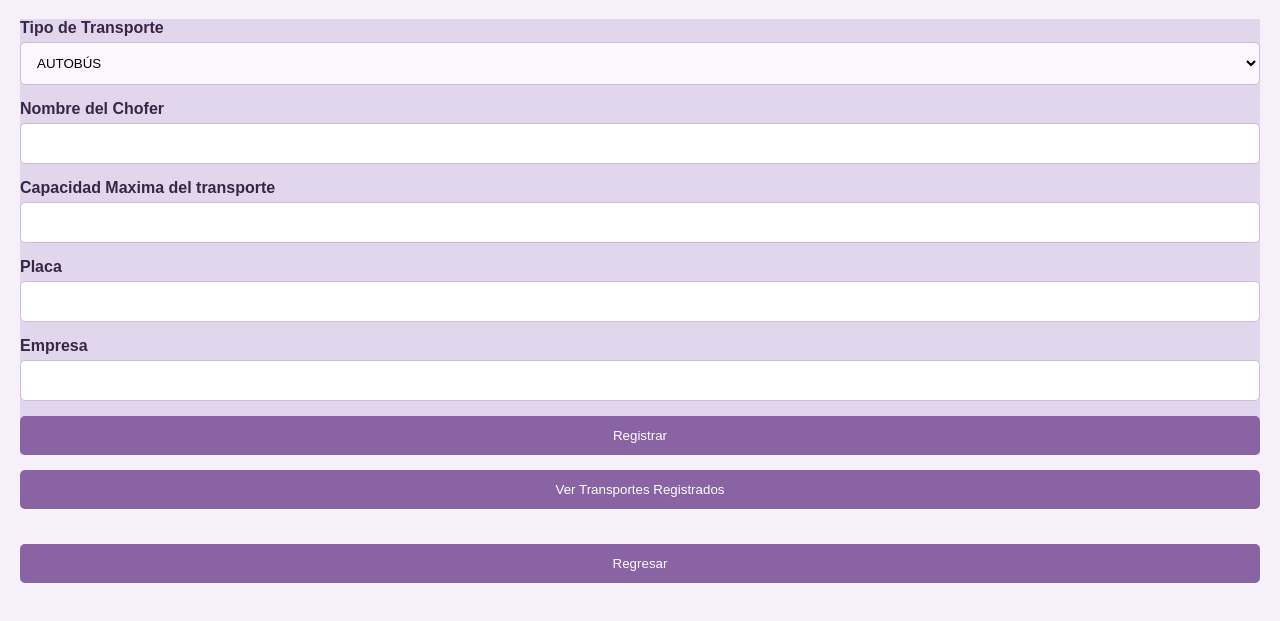
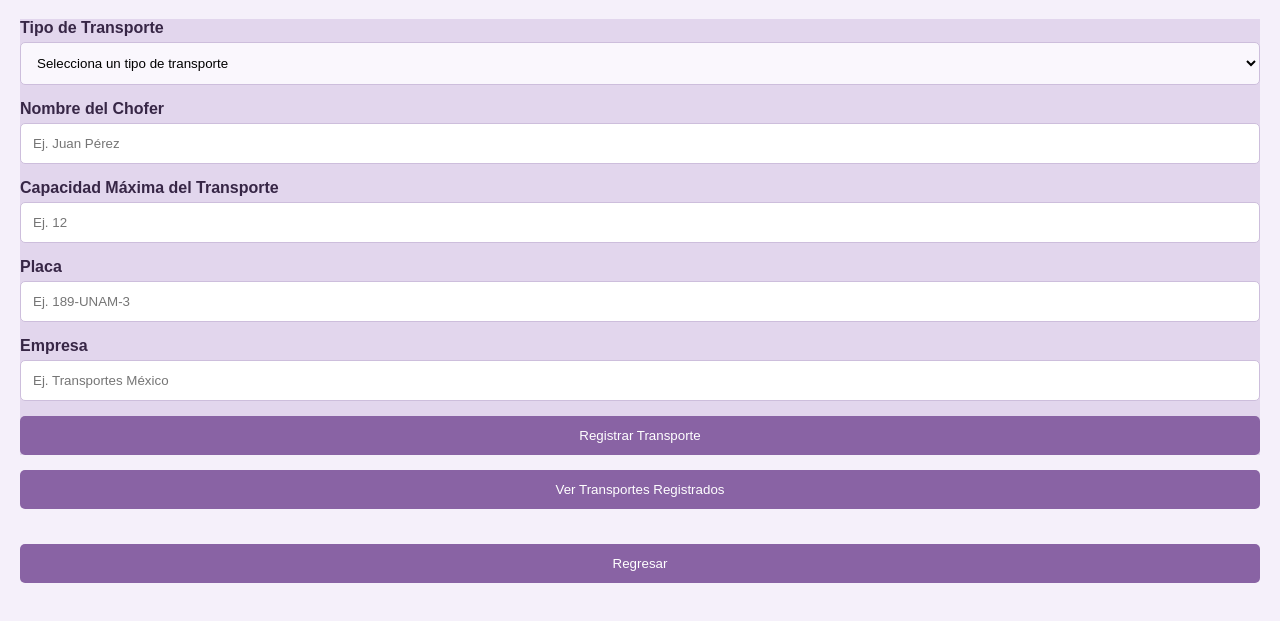
Before and after one commit to lopezgomezmitzyvaleria-wq/web, a website: page pages/registroTransporte.html in a window 1280 px wide. Shown: the part 101-722 px from the top of the page. Drawn offline with Linux system fonts and the light colour scheme.

Commit message:
feat: prueba para ver si funciona jeje

```diff
--- a/js/home.js
+++ b/js/home.js
@@ -3,7 +3,7 @@ let mensaje = document.querySelector("#mensaje");
 let sesion = document.querySelector("#sesion");
 let cerrar = document.querySelector("#cerrarSesion");
 
-const API_BASE_URL = "http://localhost:3000";
+const API_BASE_URL = "https://propecia-department-benchmark-any.trycloudflare.com";
 
 const contenedorDatos = document.querySelector("#contenedorDatos");
 const estadoDatos = document.querySelector("#estadoDatos");
@@ -79,7 +79,7 @@ async function cargarDatos() {
     contenedorDatos.replaceChildren();
 
     try {
-        const respuesta = await fetch("http://localhost:3000/api/Practicas_FI");
+        const respuesta = await fetch(`${API_BASE_URL}/api/Practicas_FI`);
         const resultado = await respuesta.json();
 
         if (!respuesta.ok || resultado.status != "success") {
--- a/pages/registroTransporte.html
+++ b/pages/registroTransporte.html
@@ -15,32 +15,41 @@
         <p id="mensaje" aria-live="polite"></p>
         <section class="panel">
             <form id="formTransporte">
-
+    <div class="campo-grupo">
         <label for="tipo_transporte_id">Tipo de Transporte</label>
         <div class="contenedor">
-                    <select id="tipo_transporte_id">
-                        <option disabled>Selecciona un tipo de transporte</option>
-                        <option value="1">AUTOBÚS</option>
-                        <option value="4">AVIÓN</option>
-                        <option value="2">CAMIONETA</option>
-                        <option value="5">LANCHA</option>
-                        <option value="3">MICROBÚS</option>
+            <select id="tipo_transporte_id" name="tipo_transporte_id" required>
+                <option value="" disabled selected>Selecciona un tipo de transporte</option>
+                <option value="1">Autobús</option>
+                <option value="4">Avión</option>
+                <option value="2">Camioneta</option>
+                <option value="5">Lancha</option>
+                <option value="3">Microbús</option>
             </select>
         </div>
+    </div>
 
+    <div class="campo-grupo">
         <label for="nombre_chofer">Nombre del Chofer</label>
-                <input type="text" id="nombre_chofer" required>
+        <input type="text" id="nombre_chofer" name="nombre_chofer" required placeholder="Ej. Juan Pérez">
+    </div>
 
-                <label for="capacidad_max">Capacidad Maxima del transporte</label>
-                <input type="number" id="capacidad_max" required>
+    <div class="campo-grupo">
+        <label for="capacidad_max">Capacidad Máxima del Transporte</label>
+        <input type="number" id="capacidad_max" name="capacidad_max" min="1" required placeholder="Ej. 12">
+    </div>
 
+    <div class="campo-grupo">
         <label for="placa">Placa</label>
-                <input type="text" id="placa" required>
+        <input type="text" id="placa" name="placa" required placeholder="Ej. 189-UNAM-3">
+    </div>
 
+    <div class="campo-grupo">
         <label for="empresa">Empresa</label>
-                <input type="text" id="empresa" required>
+        <input type="text" id="empresa" name="empresa" required placeholder="Ej. Transportes México">
+    </div>
 
-                <button type="submit">Registrar</button>
+    <button type="submit">Registrar Transporte</button>
 </form>
         </section>
 
```
Lines whose indentation alone changed are shown as unchanged.
